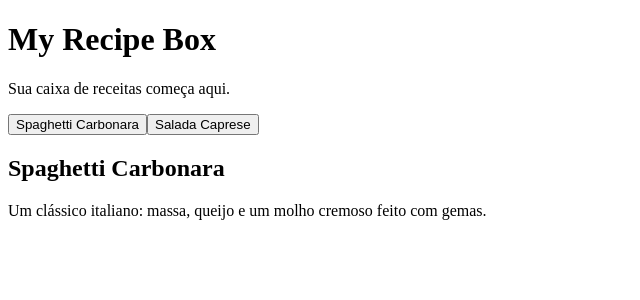
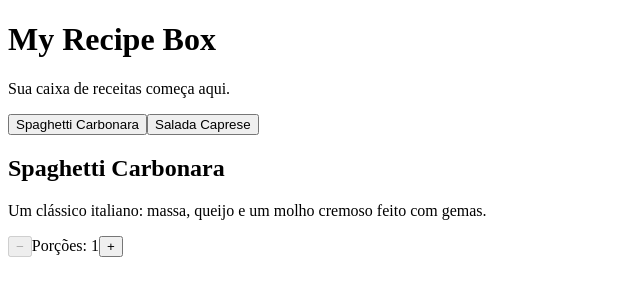
Before and after one commit to fehliperamos4/recipe-box, an Angular app: page / in a window 1280 px wide. Shown: the top 300 px of the page, without its empty margins (0-640 px from the left). Built offline with nearby package versions, Linux system fonts and the light colour scheme.

Commit message:
feat: modulo 5 - porcoes com signal.update

```diff
--- a/src/app/app.html
+++ b/src/app/app.html
@@ -5,4 +5,10 @@
   <button type="button" (click)="showCaprese()">Salada Caprese</button>
   <h2>{{ recipe().name }}</h2>
   <p>{{ recipe().description }}</p>
+  <div>
+    <button type="button" (click)="decreaseServings()" [disabled]="servings() === 1"
+      [attr.aria-label]="'Diminuir porções'">−</button>
+    <span aria-live="polite">Porções: {{ servings() }}</span>
+    <button type="button" (click)="increaseServings()" [attr.aria-label]="'Aumentar porções'">+</button>
+  </div>
 </main>
--- a/src/app/app.ts
+++ b/src/app/app.ts
@@ -11,6 +11,15 @@ import { RecipeModel } from './models';
 export class App {
   protected readonly title = signal('My Recipe Box');
   protected readonly recipe = signal<RecipeModel>(CARBONARA_RECIPE);
+  protected readonly servings = signal<number>(1);
+
+  protected increaseServings(): void {
+    this.servings.update(value => value + 1);
+  }
+
+  protected decreaseServings(): void {
+    this.servings.update(value => Math.max(1, value - 1));
+  }
 
   protected showCarbonara(): void {
     this.recipe.set(CARBONARA_RECIPE);
```
